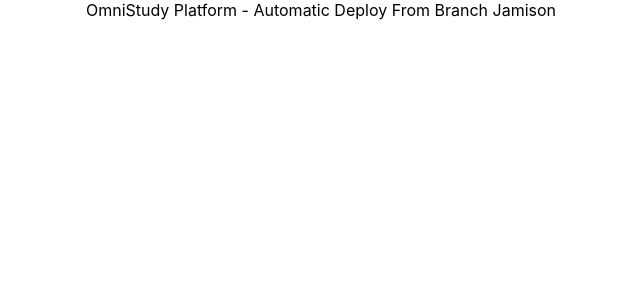
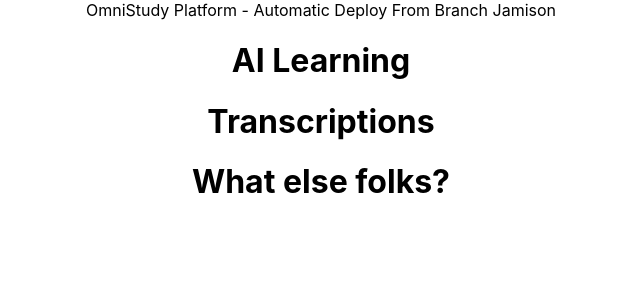
Before and after one commit to omnistudy-ai/omnistudy-test, a React (Create React App) app in the folder client/: page / in a window 1280 px wide. Shown: the top 300 px of the page, without its empty margins (319-959 px from the left). Built offline with nearby package versions, Linux system fonts and the light colour scheme.

Commit message:
added some new text to App.tsx

```diff
--- a/client/src/App.tsx
+++ b/client/src/App.tsx
@@ -4,6 +4,10 @@ function App() {
   return (
     <div className="App">
       OmniStudy Platform - Automatic Deploy From Branch Jamison
+
+      <h1>AI Learning</h1>
+      <h1>Transcriptions</h1>
+      <h1>What else folks?</h1>
     </div>
   );
 }
```
